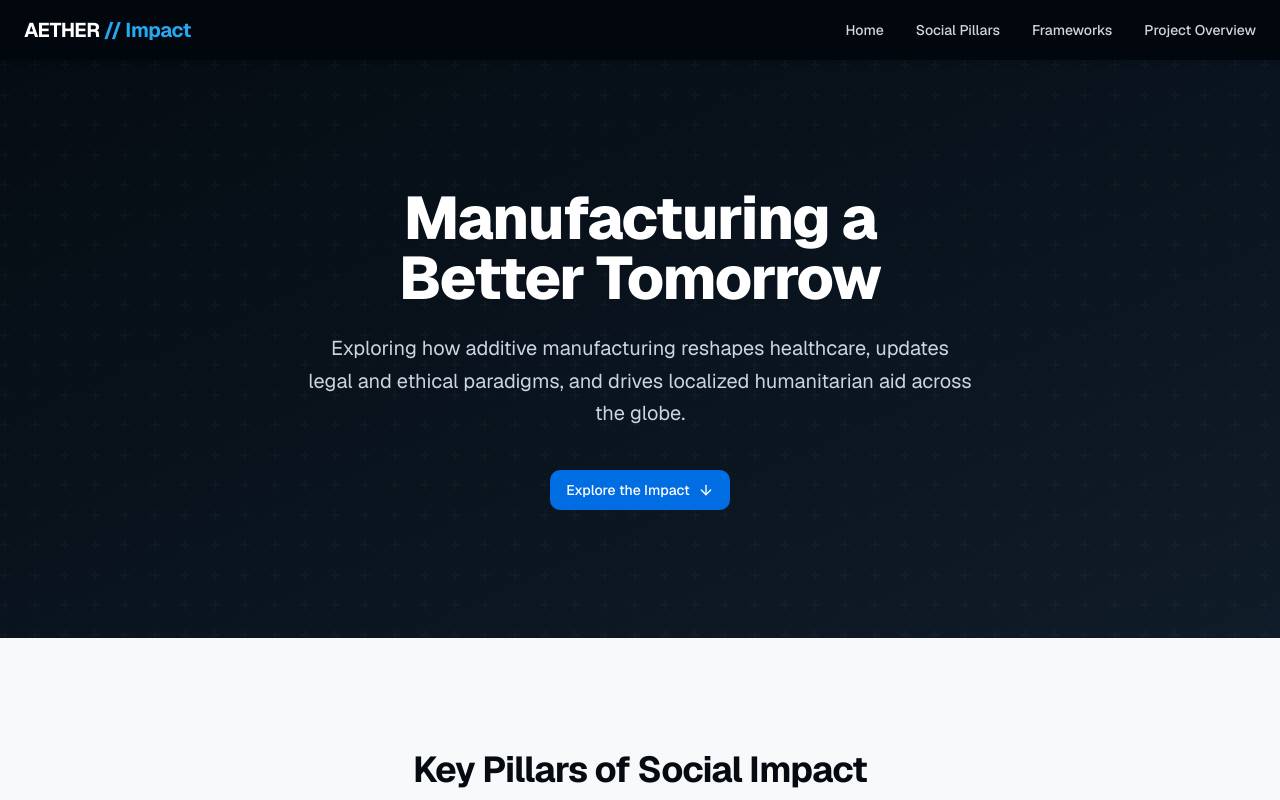
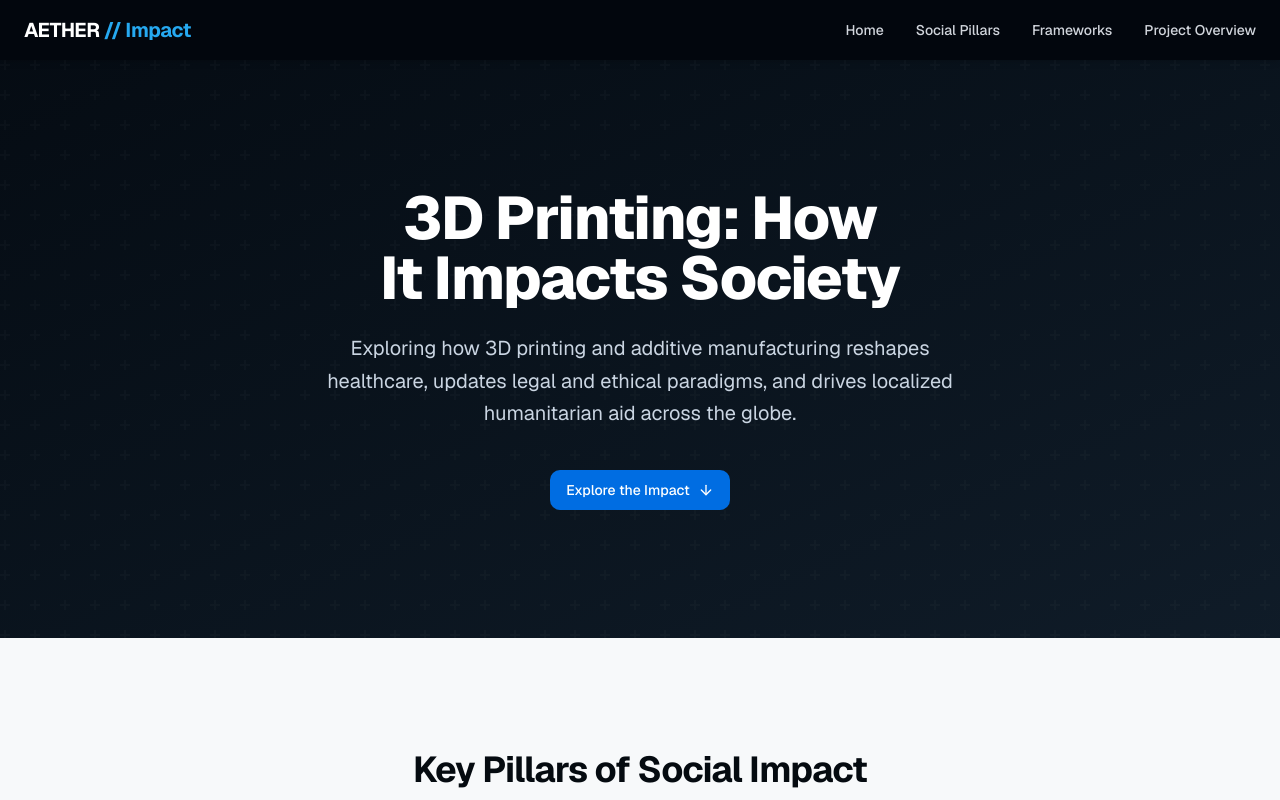
Before and after one commit to akarshmiloam0307-cpu/v0-3d-printing-for-social-impact, a Next.js app: page / in a window 1280 px wide. Shown: the top 800 px of the page. Built offline with nearby package versions, Linux system fonts and the light colour scheme.

Commit message:
feat: update site title and description for 3D printing topic\n\nChange site title and description to reflect new focus on 3D printing.

```diff
--- a/app/layout.tsx
+++ b/app/layout.tsx
@@ -7,8 +7,8 @@ const _geist = Geist({ subsets: ["latin"] });
 const _geistMono = Geist_Mono({ subsets: ["latin"] });
 
 export const metadata: Metadata = {
-  title: '3D Printing for Social Impact | AETHER Impact',
-  description: 'Exploring how additive manufacturing reshapes healthcare, updates legal and ethical paradigms, and drives localized humanitarian aid across the globe.',
+  title: '3D Printing: How It Impacts Society | AETHER Impact',
+  description: 'Exploring how 3D printing and additive manufacturing reshapes healthcare, updates legal and ethical paradigms, and drives localized humanitarian aid across the globe.',
   generator: 'v0.app',
   icons: {
     icon: [
--- a/components/hero-section.tsx
+++ b/components/hero-section.tsx
@@ -20,11 +20,11 @@ export function HeroSection() {
 
       <div className="relative mx-auto max-w-4xl text-center">
         <h1 className="mb-6 text-balance text-4xl font-extrabold tracking-tight md:text-5xl lg:text-6xl">
-          Manufacturing a Better Tomorrow
+          3D Printing: How It Impacts Society
         </h1>
         <p className="mx-auto mb-10 max-w-2xl text-pretty text-lg leading-relaxed text-slate-300 md:text-xl">
-          Exploring how additive manufacturing reshapes healthcare, updates legal and ethical
-          paradigms, and drives localized humanitarian aid across the globe.
+          Exploring how 3D printing and additive manufacturing reshapes healthcare, updates legal
+          and ethical paradigms, and drives localized humanitarian aid across the globe.
         </p>
         <Button
           asChild
```
